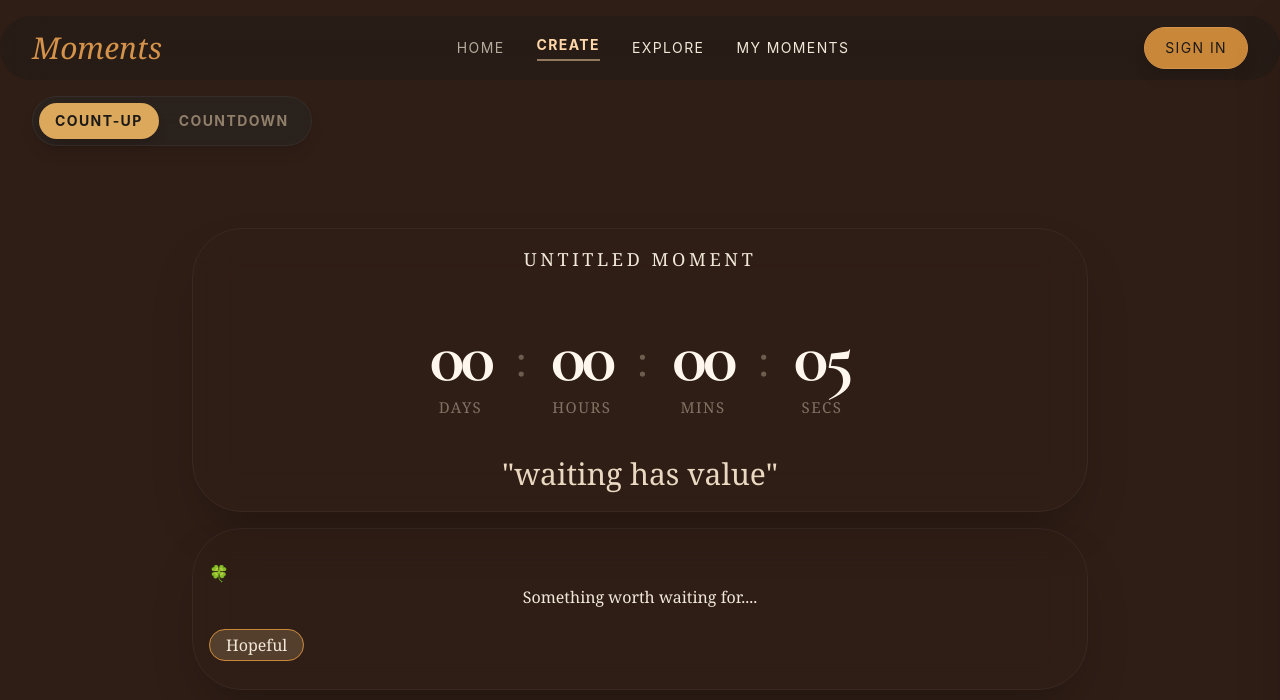
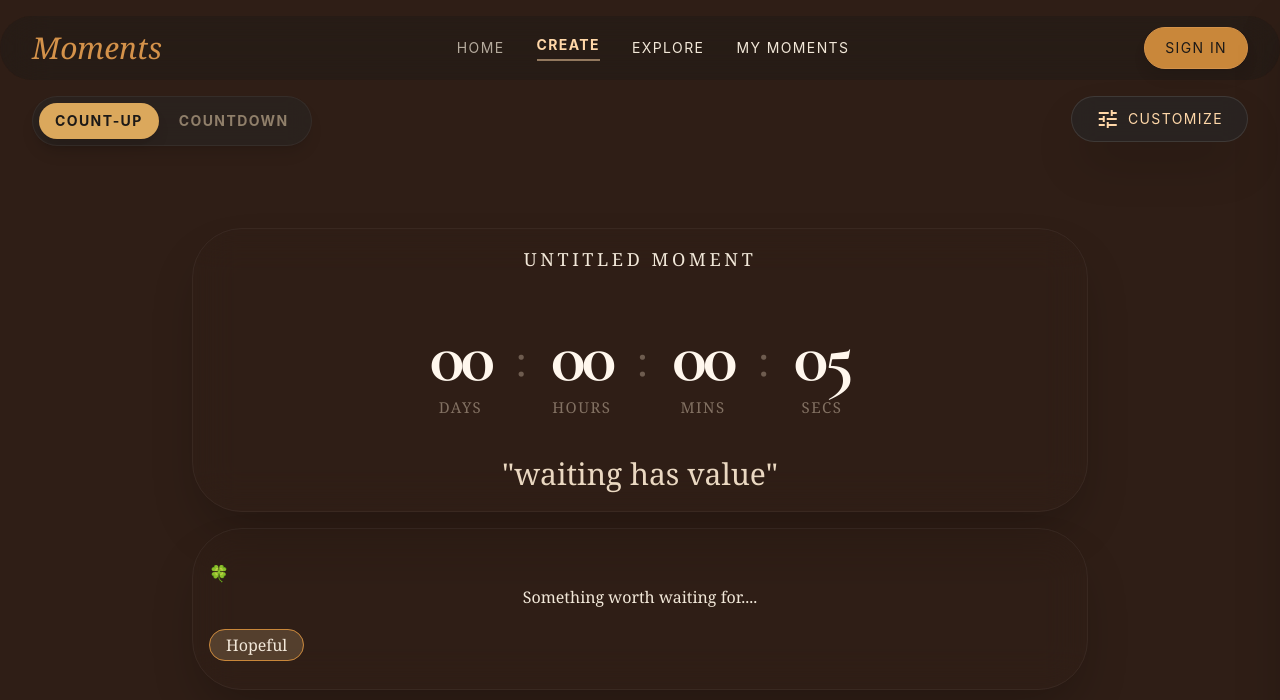
Before and after one commit to Temiloluwa-A/Moment, a React (Vite) app in the folder React2/: page /create/count-up in a window 1280 px wide. Shown: the top 700 px of the page. Built offline with nearby package versions, Linux system fonts and the light colour scheme; a web font is replaced by a local one.

Commit message:
fix:customize button

```diff
--- a/React2/src/pages/Create.jsx
+++ b/React2/src/pages/Create.jsx
@@ -42,7 +42,16 @@ const Create = () => {
         </div>
       </div>
 
-      {/* Top Right: floating button removed here; Customize handles mobile toggle */}
+      {/* Top Right: Desktop Customize button (visible on lg and up) */}
+      {!isCompleted && (
+        <button
+          onClick={() => setisPanelOpen(!isPanelOpen)}
+          className={`hidden lg:flex absolute top-24 z-[70] bg-stone-800/80 backdrop-blur-md text-orange-200 border border-white/10 px-6 py-2.5 rounded-full shadow-2xl hover:bg-stone-700 hover:scale-105 transition-all duration-500 items-center gap-2 font-label text-sm tracking-widest uppercase ${isPanelOpen ? 'right-6 lg:right-[calc(40%+1.5rem)]' : 'right-8'}`}
+        >
+          <span className="material-symbols-outlined text-xs">{isPanelOpen ? 'close' : 'tune'}</span>
+          {isPanelOpen ? 'Close' : 'Customize'}
+        </button>
+      )}
 
       {/* Main Content Area (Where the Timers will show up) */}
       <div className={`flex-1 flex justify-center items-center transition-all duration-500 ease-in-out pb-10 ${isPanelOpen ? 'w-full lg:w-[60%]' : 'w-full'}`}>
```
